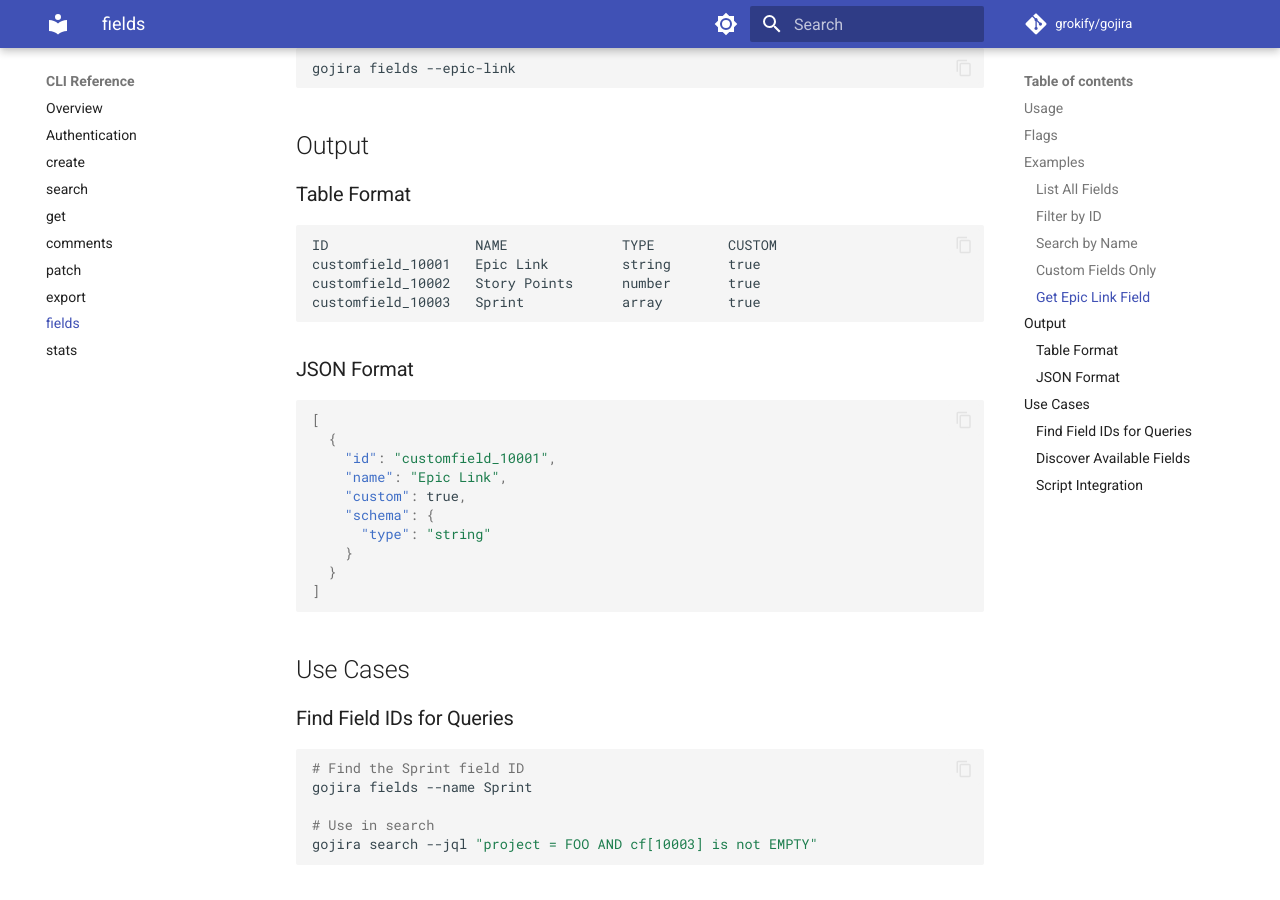
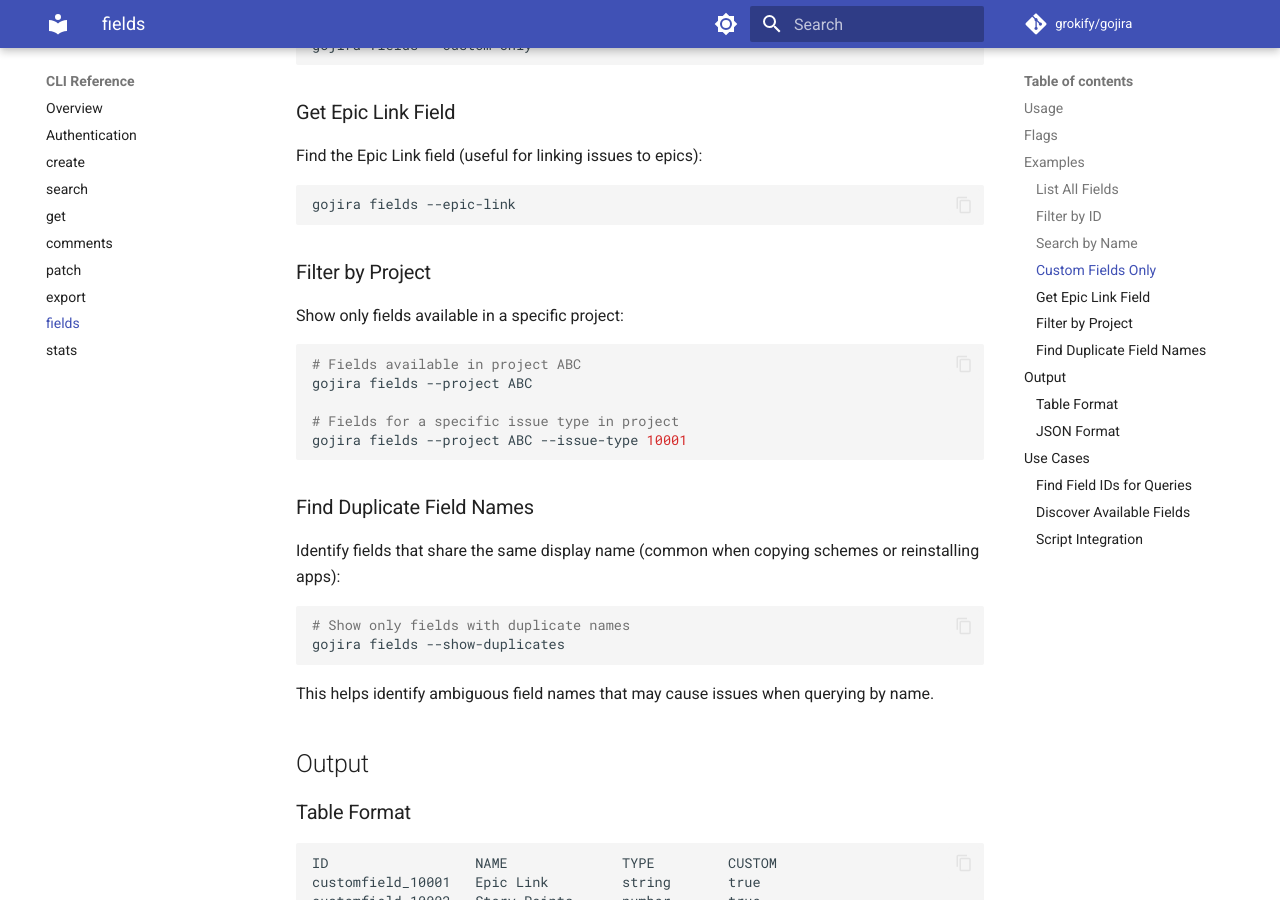
Before and after one commit to grokify/gojira, an MkDocs documentation site: the page built from docs/cli/fields.md, in a window 1280 px wide and 900 px high, scrolled down 1747 px. Built offline with MkDocs 1.6.1 and Material for MkDocs 9.7.7, drawn with Linux system fonts in a browser that asks for light colours; comment, search, counter and statistics services are not loaded; some of the changed text lies outside the part shown.

Commit message:
docs(cli): update fields command with new filtering flags
Add documentation for:
- --project: filter by project key
- --issue-type: filter by issue type ID
- --show-duplicates: detect ambiguous field names

Co-Authored-By: Claude Opus 4.5 <noreply@anthropic.com>

````diff
--- a/docs/cli/fields.md
+++ b/docs/cli/fields.md
@@ -19,6 +19,9 @@ gojira fields [flags]
 | `--epic-link` | Show Epic Link field |
 | `--json` | Output as JSON |
 | `--table` | Output as table (default) |
+| `--project` | Filter by project key (shows only fields available in project) |
+| `--issue-type` | Filter by issue type ID (requires `--project`) |
+| `--show-duplicates` | Show only fields with duplicate names |
 
 Plus [global flags](index.md#global-flags).
 
@@ -68,6 +71,29 @@ Find the Epic Link field (useful for linking issues to epics):
 ```bash
 gojira fields --epic-link
 ```
+
+### Filter by Project
+
+Show only fields available in a specific project:
+
+```bash
+# Fields available in project ABC
+gojira fields --project ABC
+
+# Fields for a specific issue type in project
+gojira fields --project ABC --issue-type 10001
+```
+
+### Find Duplicate Field Names
+
+Identify fields that share the same display name (common when copying schemes or reinstalling apps):
+
+```bash
+# Show only fields with duplicate names
+gojira fields --show-duplicates
+```
+
+This helps identify ambiguous field names that may cause issues when querying by name.
 
 ## Output
 
````
